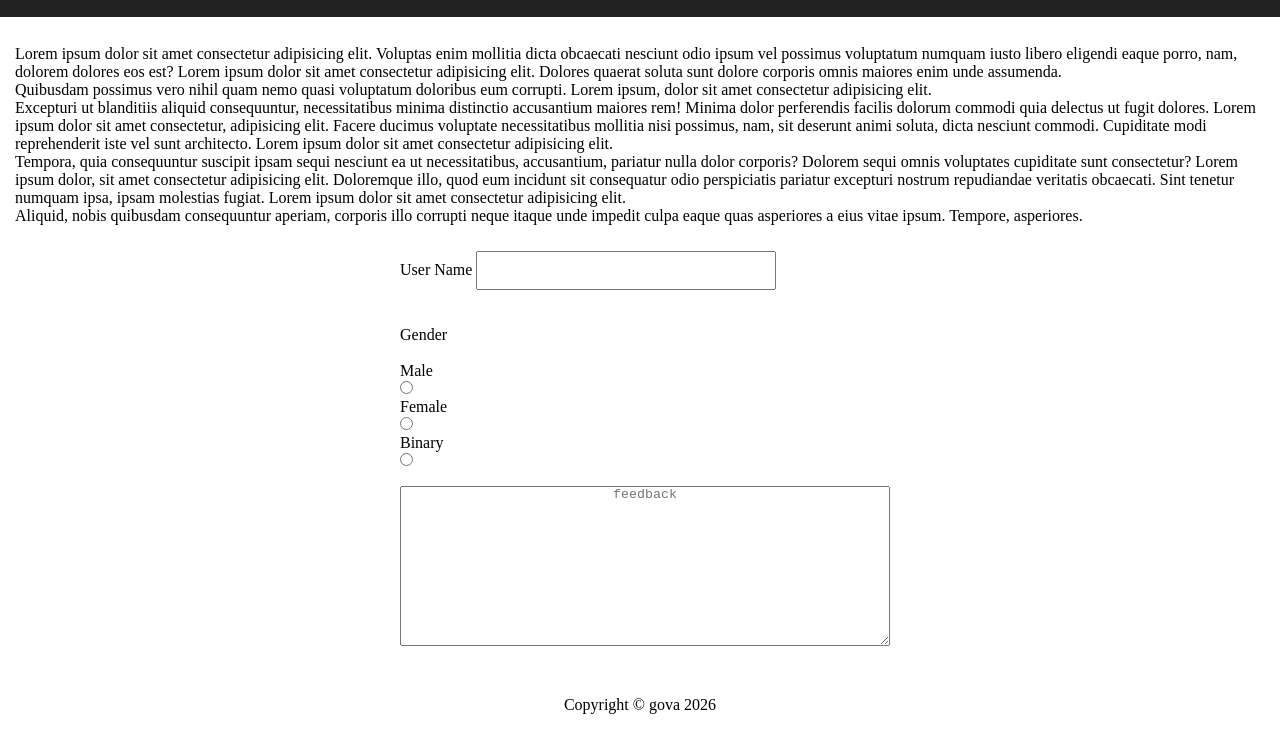
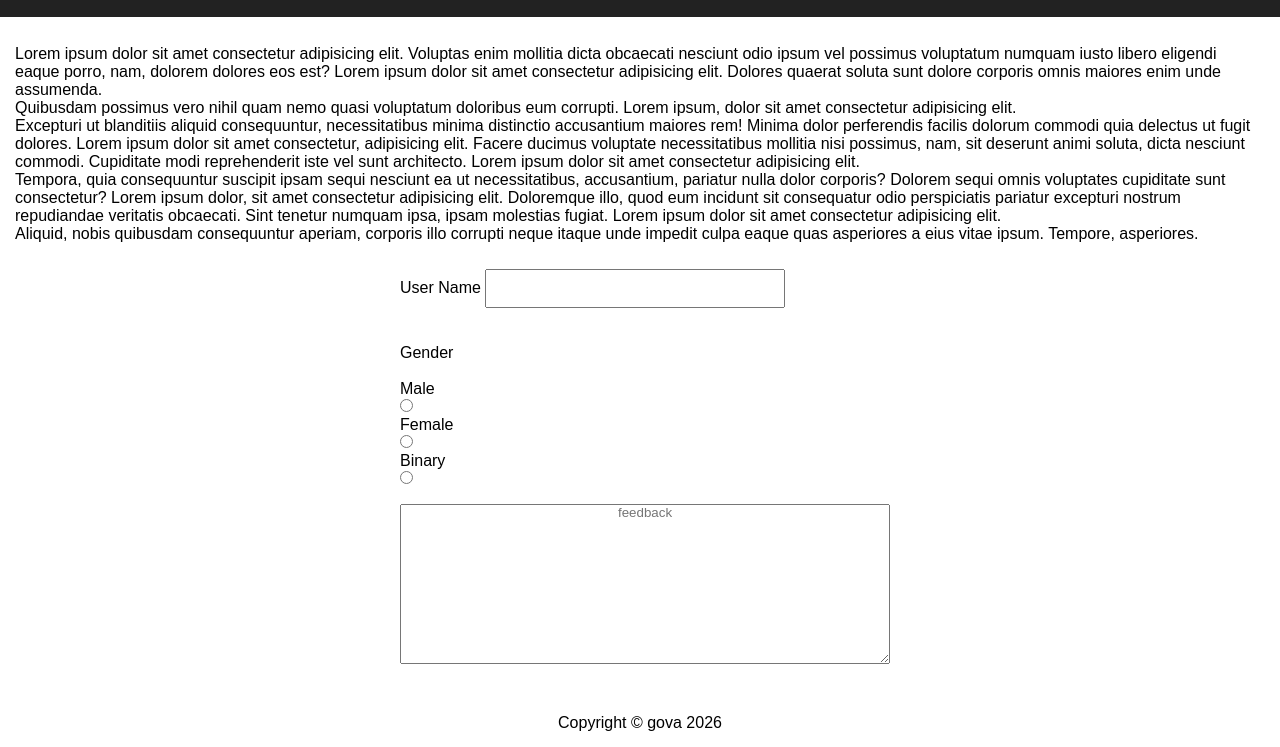
Before and after one commit to Govamarket/Beginner-Nav, a plain HTML site: page index.html in a window 1280 px wide. Shown: the part 53-800 px from the top of the page. Drawn offline with Linux system fonts and the light colour scheme.

Commit message:
initial commit

```diff
--- a/main.js
+++ b/main.js
@@ -2,6 +2,5 @@ const menuBtn = document.querySelector(".menu-btn");
 const navLinks = document.querySelector(".nav-links");
 
 menuBtn.addEventListener("click", () => {
-  console.log("HELLO WORLD");
   navLinks.classList.toggle("active");
 });
--- a/style.css
+++ b/style.css
@@ -2,6 +2,7 @@
     margin: 0;
     padding: 0;
     box-sizing: border-box;
+    font-family: Arial, Helvetica, sans-serif;
 }
 
 
```
